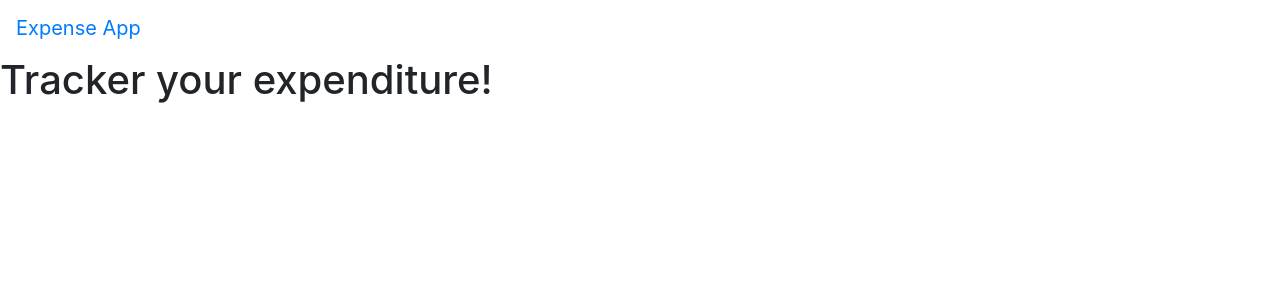
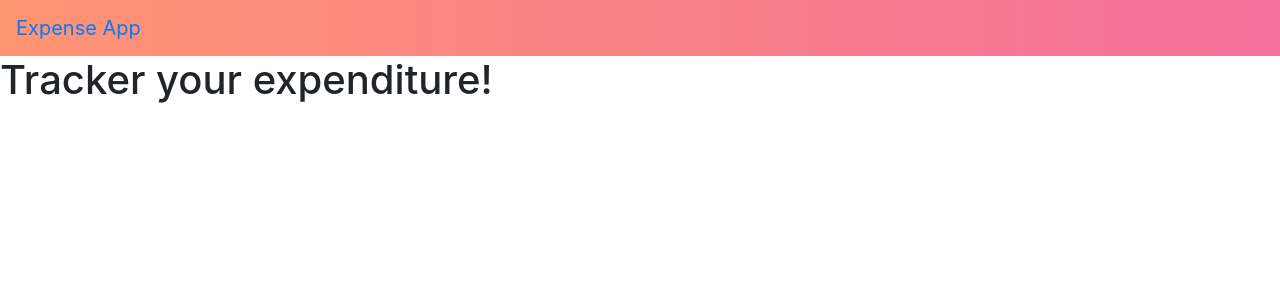
Before and after one commit to dev-shinde/Flipr-Hack, a Flask app: page / in a window 1280 px wide. Shown: the top 300 px of the page. Run offline with Flask 2, Linux system fonts and the light colour scheme.

Commit message:
linking css with html

```diff
--- /dev/null
+++ b/static/css/style.css
@@ -0,0 +1,6 @@
+.bg-nav{
+    background: #f2709c;  /* fallback for old browsers */
+    background: -webkit-linear-gradient(to right, #ff9472, #f2709c);  /* Chrome 10-25, Safari 5.1-6 */
+    background: linear-gradient(to right, #ff9472, #f2709c); /* W3C, IE 10+/ Edge, Firefox 16+, Chrome 26+, Opera 12+, Safari 7+ */
+
+}
--- a/templates/index.html
+++ b/templates/index.html
@@ -5,13 +5,15 @@
     <meta charset="utf-8">
     <meta name="viewport" content="width=device-width, initial-scale=1, shrink-to-fit=no">
 
+    <link rel="stylesheet" type="text/css" href="{{ url_for('static',filename='css/style.css') }}">
+
     <!-- Bootstrap CSS -->
     <link rel="stylesheet" href="https://cdn.jsdelivr.net/npm/bootstrap@4.3.1/dist/css/bootstrap.min.css" integrity="sha384-ggOyR0iXCbMQv3Xipma34MD+dH/1fQ784/j6cY/iJTQUOhcWr7x9JvoRxT2MZw1T" crossorigin="anonymous">
 
     <title>Expense Tracker</title>
   </head>
   <body>
-    <nav class="navbar">
+    <nav class="navbar bg-nav">
         <a href="" class="navbar-brand">Expense App</a>
 
     </nav>
```
Also changed, not shown: README.md, img.png.
